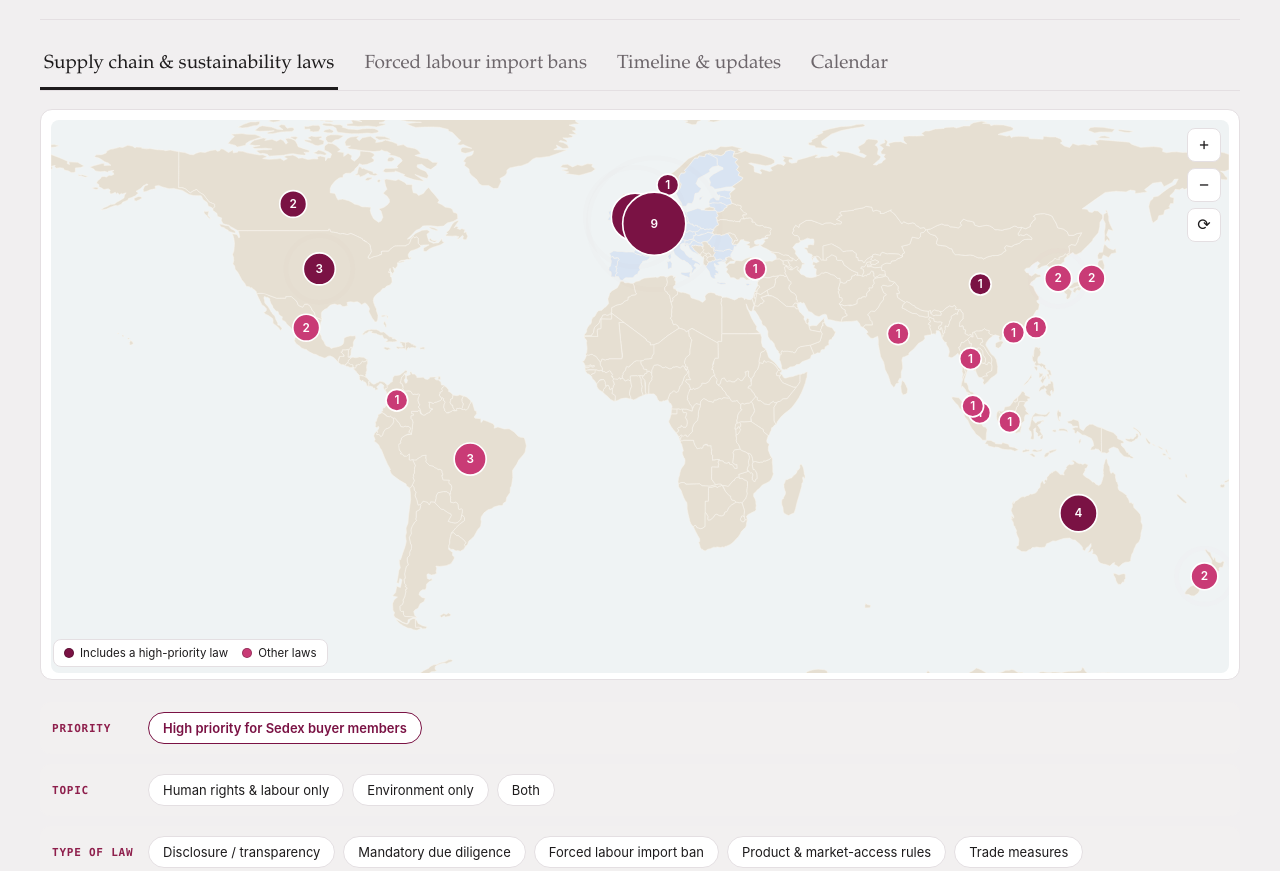
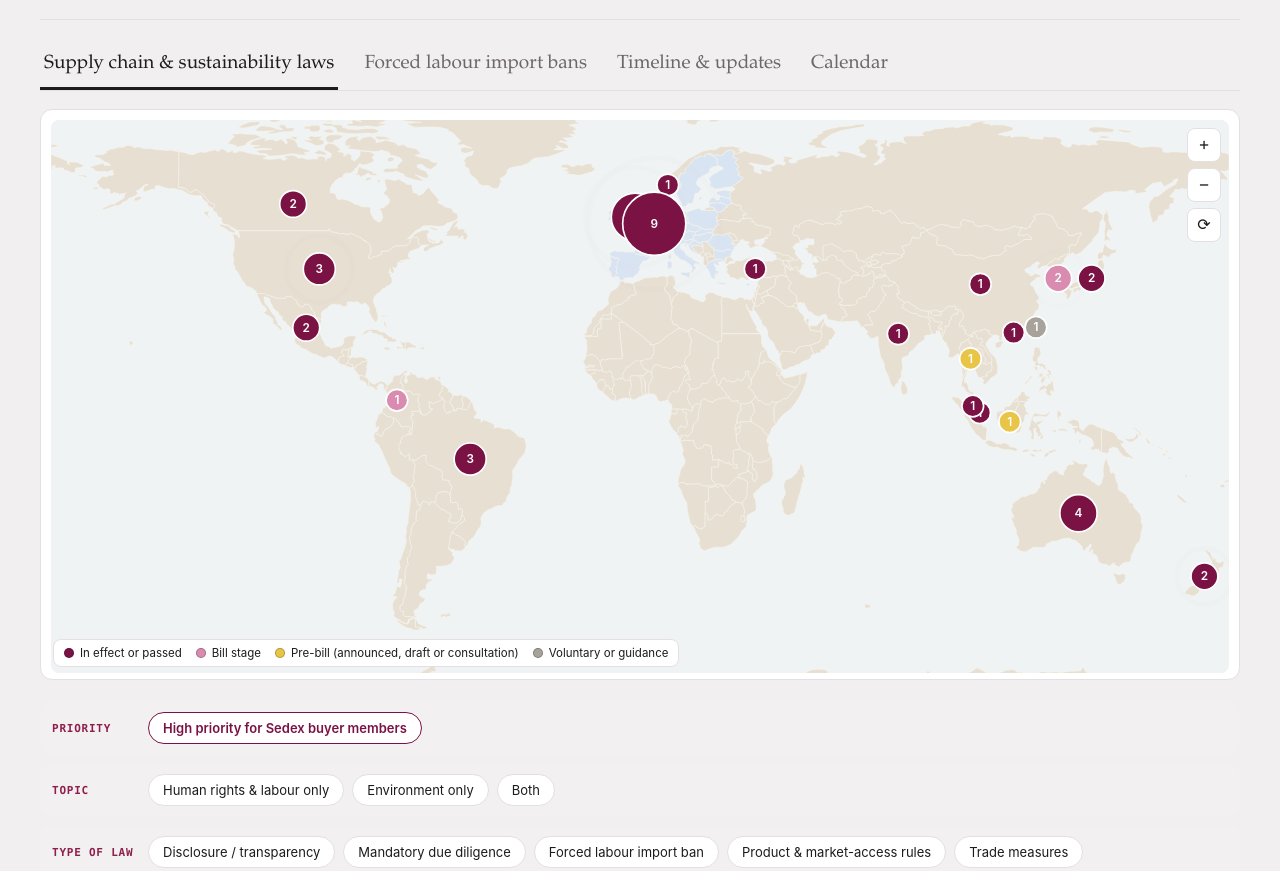
Before and after one commit to Martine-Hornseth/Policy-Horizon-Scanner, a plain HTML site: page index.html in a window 1280 px wide. Shown: the part 420-1291 px from the top of the page. Drawn offline with Linux system fonts and the light colour scheme.

Commit message:
Add files via upload

```diff
--- a/index.html
+++ b/index.html
@@ -38,6 +38,8 @@ MAINTENANCE BRIEF (standing instructions for updates — read by the assistant w
 10. TWO REGISTER TABS: 'Supply chain & sustainability laws' and 'Forced labour import bans' (every row whose lawTypes includes 'ban', plus the US
    trade-tariff row us-301). Each new ban row MUST be added to BAN_STAGE in the script (op = in operation, adopted = adopted/bill not yet
    operating, early = announced/committed); this drives the ban-map colours and the Stage filter. Rows in the other tab cross-link by jurKey.
+   The laws map colours markers by statusCat via LAW_STAGE (inforce/adopted = in effect or passed, parliament = bill stage, prelieg = pre-bill,
+   softlaw = voluntary); the marker shows the most advanced law in that jurisdiction.
 All tracker data lives in the DATA/EVENTS/FEED constants in the script block below.
 -->
 <style>
@@ -683,6 +685,10 @@ const BAN_STAGE = {
 const STAGE_OF = {}; Object.keys(BAN_STAGE).forEach(k=>BAN_STAGE[k].forEach(id=>STAGE_OF[id]=k));
 const STAGE_RANK = {op:0, adopted:1, early:2};
 const STAGE_COL = {op:'#7A1244', adopted:'#D98BB0', early:'#E8C547'};
+const LAW_STAGE = {inforce:'effect', adopted:'effect', parliament:'bill', prelieg:'pre', softlaw:'soft'};
+const LAW_RANK = {effect:0, bill:1, pre:2, soft:3};
+const LAW_COL = {effect:'#7A1244', bill:'#D98BB0', pre:'#E8C547', soft:'#A8A39A'};
+function lawStageOf(x){ return LAW_STAGE[x.statusCat] || 'pre'; }
 function inBans(x){ return (x.lawTypes||[]).includes('ban') || x.id==='us-301'; }
 function banStageOf(x){ return STAGE_OF[x.id] || 'early'; }
 function scopeOf(id){ const x=byId[id]; return x && inBans(x) ? 'bans' : 'laws'; }
@@ -991,8 +997,9 @@ function refreshMap(){
     el.style.display = items.length ? '' : 'none';
     el._items = items;
     if(!items.length) return;
-    const best = items.map(banStageOf).sort((a,b)=>STAGE_RANK[a]-STAGE_RANK[b])[0];
-    const col = state.scope==='bans' ? STAGE_COL[best] : PRC[items.some(x=>x.highPriority)?'H':'M'], r = 7+items.length*2.2;
+    const bestBan = items.map(banStageOf).sort((a,b)=>STAGE_RANK[a]-STAGE_RANK[b])[0];
+    const bestLaw = items.map(lawStageOf).sort((a,b)=>LAW_RANK[a]-LAW_RANK[b])[0];
+    const col = state.scope==='bans' ? STAGE_COL[bestBan] : LAW_COL[bestLaw], r = 7+items.length*2.2;
     el.querySelectorAll('circle').forEach(c=>c.setAttribute('r', r));
     el.querySelector('.halo').setAttribute('stroke', col);
     el.querySelector('.core').setAttribute('fill', col);
@@ -1005,7 +1012,7 @@ function refreshMap(){
   const lg = $('#maplegend');
   if(lg) lg.innerHTML = state.scope==='bans'
     ? `<span><i style="background:${STAGE_COL.op}"></i>In operation</span><span><i style="background:${STAGE_COL.adopted}"></i>Adopted or bill, not yet operating</span><span><i style="background:${STAGE_COL.early}"></i>Announced or committed</span>`
-    : `<span><i style="background:${PRC.H}"></i>Includes a high-priority law</span><span><i style="background:${PRC.M}"></i>Other laws</span>`;
+    : `<span><i style="background:${LAW_COL.effect}"></i>In effect or passed</span><span><i style="background:${LAW_COL.bill}"></i>Bill stage</span><span><i style="background:${LAW_COL.pre}"></i>Pre-bill (announced, draft or consultation)</span><span><i style="background:${LAW_COL.soft}"></i>Voluntary or guidance</span>`;
 }
 mapReady = true;
 
```
